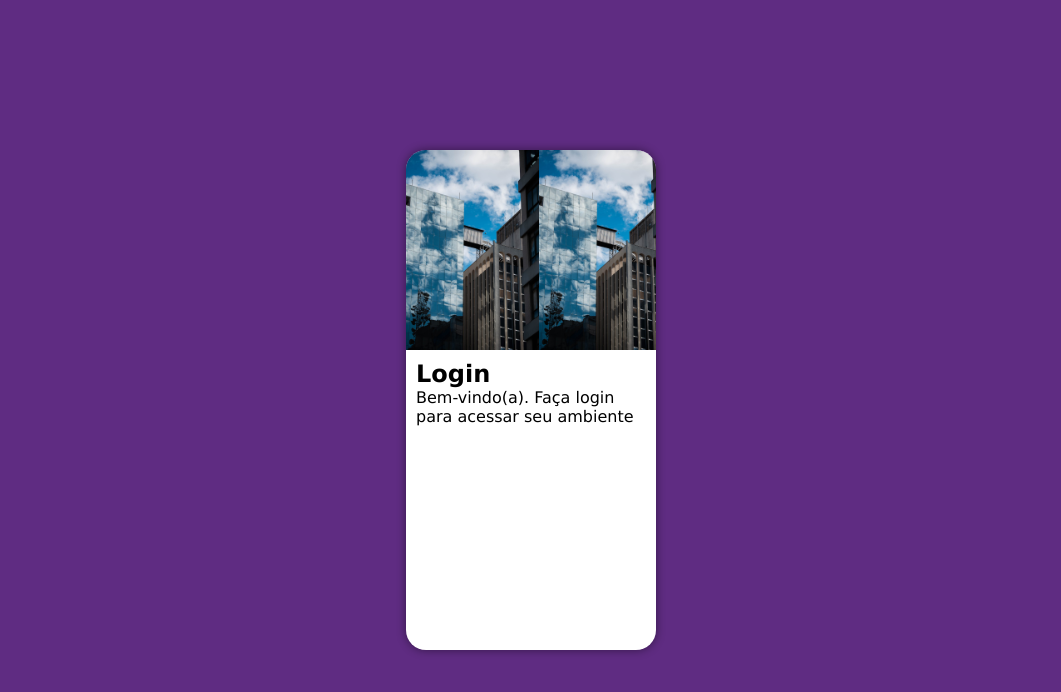
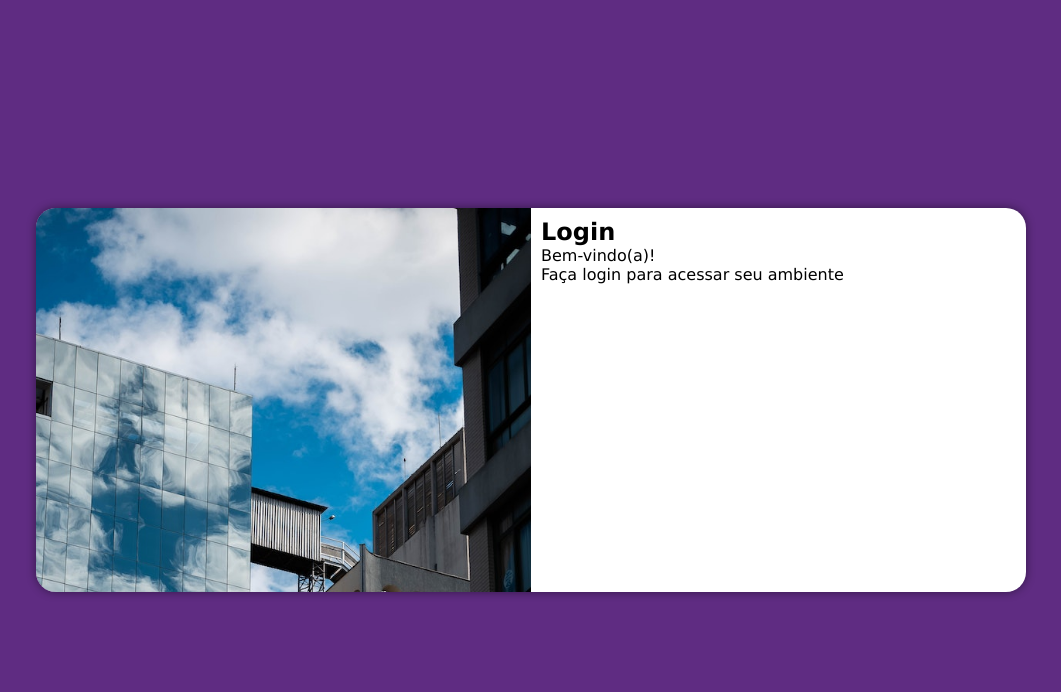
Before and after one commit to deverciliarose/projeto-login, a plain HTML site: page index.html in a window 1280 px wide. Shown: the whole page, without its empty margins (109-1170 px from the left). Drawn offline with Linux system fonts and the light colour scheme.

Commit message:
testando varias media-query

```diff
--- a/Estilo/media-query.css
+++ b/Estilo/media-query.css
@@ -1,7 +1,33 @@
 @charset "UTF-8";
 
-@media screen and (min-width:768px) and (max-width:992px){
+@media screen and  (min-width:600px){
     section#login{
-        width: 90vw;
+        width: 60vw;
+       height: 30vw;
+    }
+
+    section#login > div#imagem{
+        float: left;
+        width: 35%;
+        height:100%;
+    }
+
+    section#login > div#formulario{
+        float: right;
+        width: 70%;
     }
 }
+@media screen and (min-width:992px){
+    section#login{
+        width: 990px;
+    }
+    section#login > div#imagem{
+        float: left;
+        width: 50%;
+        height: 100%;
+    }
+    section#login > div#formulario{
+        float: right;
+        width: 50%;
+    }
+}
--- a/Estilos/style.css
+++ b/Estilos/style.css
@@ -35,9 +35,10 @@ section#login{
 }
 section#login> div#imagem{
     display: block;
-    background: #5f2c82 url(../imagens/pexels-wallace-chuck-12185443.jpg);
-    background-size: contain;
+    background: #5f2c82 url(../imagens/pexels-wallace-chuck-12185443.jpg)no-repeat;
+    background-size:cover;
     height: 200px;
+
 }
 section#login > div#formulario{
     display: block;
--- a/index.html
+++ b/index.html
@@ -17,7 +17,7 @@
             </div>
             <div id="formulario">
                 <h1>Login</h1>
-                <p>Bem-vindo(a). Faça login para acessar seu ambiente</p>
+                <p>Bem-vindo(a)! <br> Faça login para acessar seu ambiente</p>
                 <form action="login.js" method="post">
 
                 </form>
```
